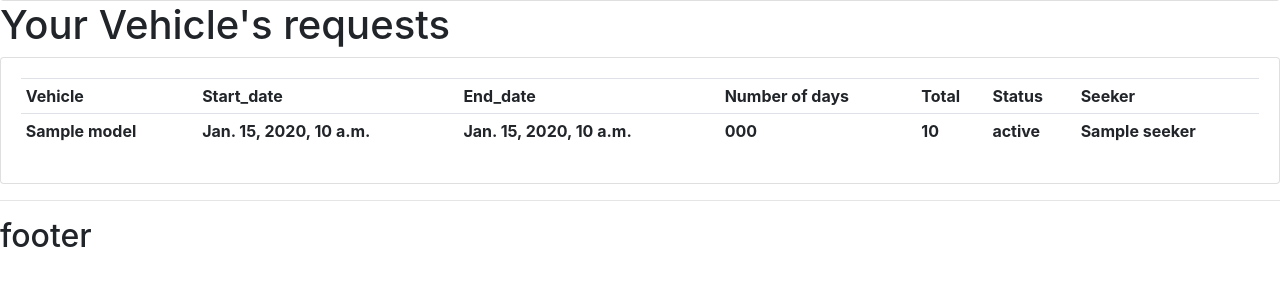
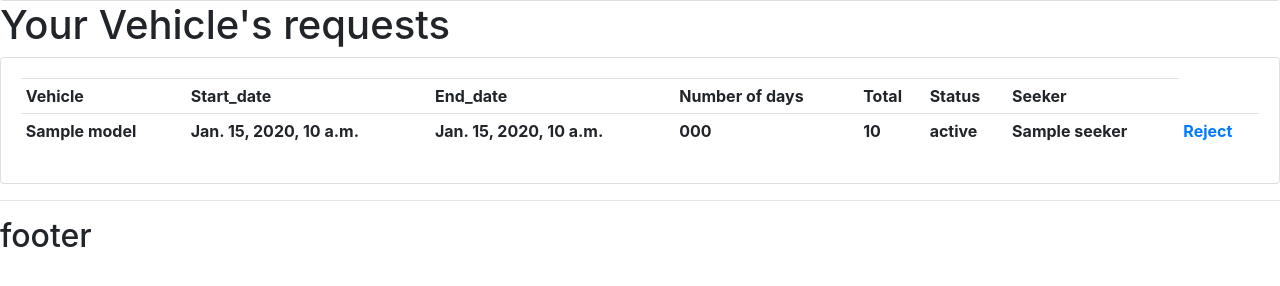
Before and after one commit to Shrey3011/Group24, a Django app: template SRC/Rental_System/RentingApp/templates/RentingApp/requestpage.html in a window 1280 px wide. Shown: the part 307-593 px from the top of the page. Run offline with Django 4.2, Linux system fonts and the light colour scheme; the template is opened without the code that fills it: most values are stand-ins (such as "Sample title", 1, 10 or a date in 2020); lists and menus that the app fills with data are empty; parts of the project's set-up code (start-up, migrations or seed data) failed here and were passed over; some libraries are stand-ins or nearby versions.

Commit message:
Update requestpage.html
Added Reject Function in html file

```diff
--- a/SRC/Rental_System/RentingApp/templates/RentingApp/requestpage.html
+++ b/SRC/Rental_System/RentingApp/templates/RentingApp/requestpage.html
@@ -66,6 +66,7 @@
                     <th>{{i.total}}</th>
                     <th>{{i.status}}</th>
                     <th>{{i.seeker}}</th>
+                    <th><a class ='button' href="{% url 'reject_request' i.id %}">Reject</a></th>
                 </tr>
 
                 {% endfor %}
```
